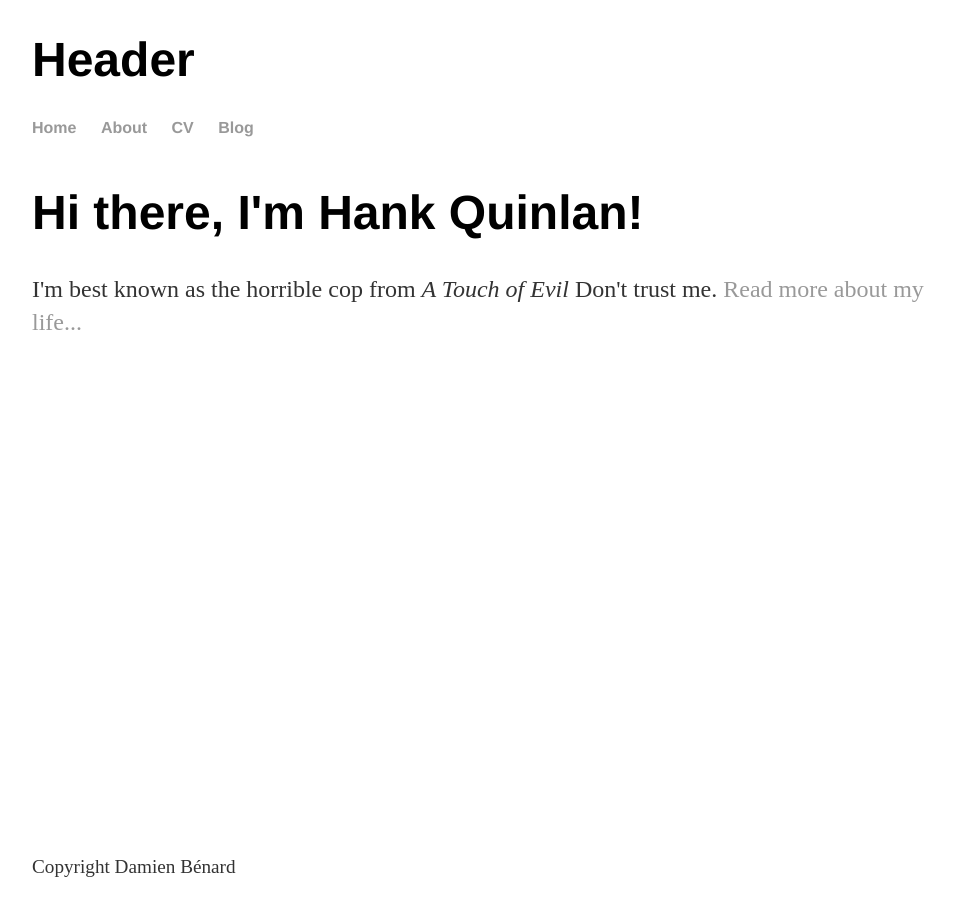
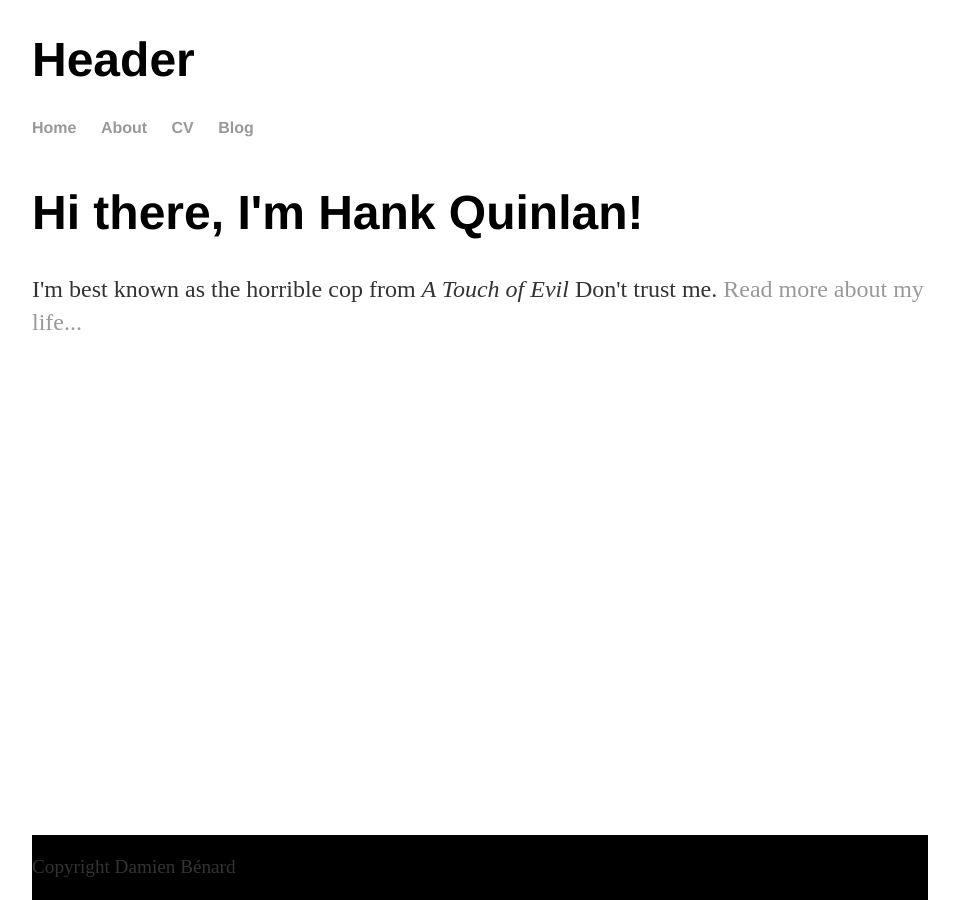
Before and after one commit to damienbenard/damienbenard.github.io, a Jekyll site: the page built from index.html, in a window 1280 px wide. Shown: the whole page, without its empty margins (160-1119 px from the left). Built offline with Jekyll 4.4.1, drawn with Linux system fonts in a browser that asks for light colours.

Commit message:
change footer background

```diff
--- a/css/main.css
+++ b/css/main.css
@@ -19,6 +19,8 @@ main .wrapper {
 main .wrapper {
     height: auto;
 }
+
+footer { background: black; }
 
 nav ul,
 footer ul {
```
